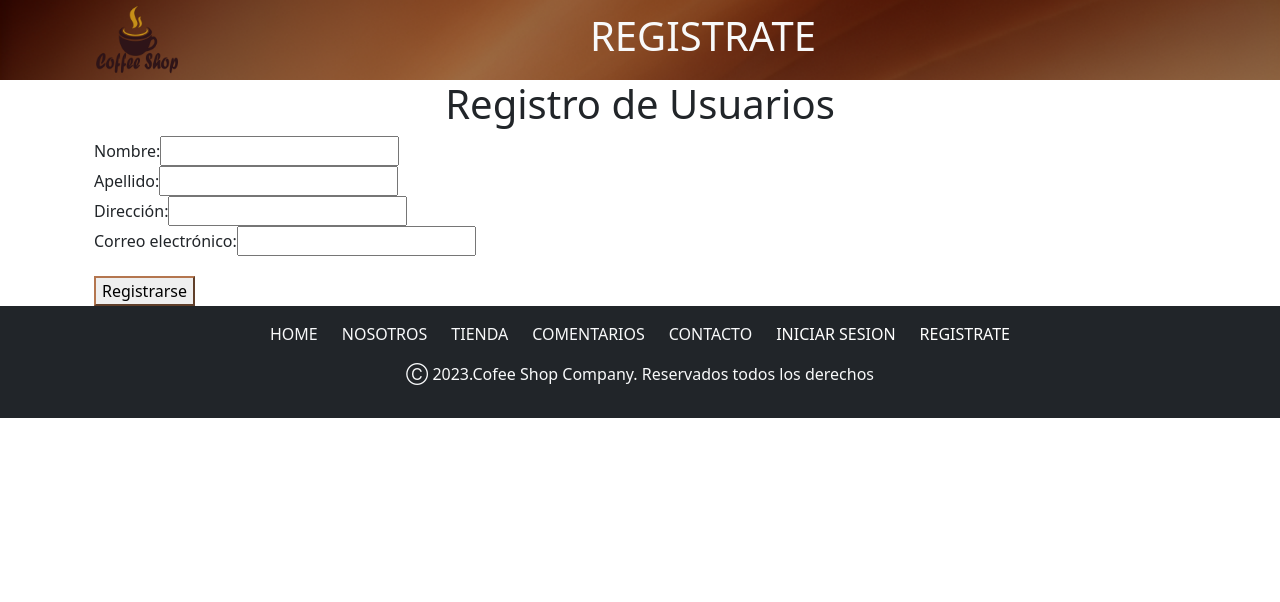
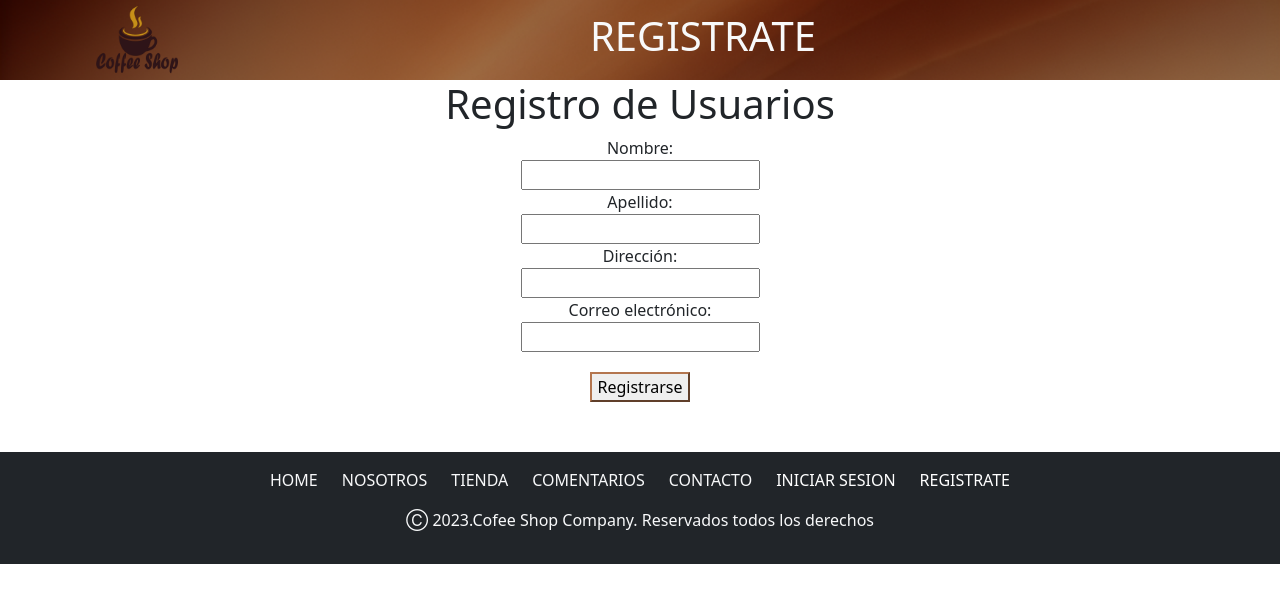
Before and after one commit to dmunoz80/CoffeShop-ProyectoFinal, a React (Create React App) app: page /Registre in a window 1280 px wide. Shown: the top 602 px of the page. Built offline with nearby package versions, Linux system fonts and the light colour scheme.

Commit message:
actualizacion

```diff
--- a/src/components/Formregistre.jsx
+++ b/src/components/Formregistre.jsx
@@ -37,19 +37,19 @@ function Registre() {
 
                     <h1 style={{ textAlign: "center" }} >Registro de Usuarios</h1>
 
-                    <Col> <form onSubmit={handleSubmit}>
+                    <Col style={{ textAlign: "center", marginBottom: "50px" }} > <form onSubmit={handleSubmit}>
                         <div>
-                            <label htmlFor="firstName">Nombre:</label>
+                            <Col><label htmlFor="firstName">Nombre:</label></Col>
                             <input type="text" id="firstName" name="firstName" value={userData.firstName} onChange={handleInputChange} required />
                         </div>
                         <div>
-                            <label htmlFor="lastName">Apellido:</label>
+                            <Col><label htmlFor="lastName">Apellido:</label></Col>
                             <input type="text" id="lastName" name="lastName" value={userData.lastName} onChange={handleInputChange} required />
                         </div>
-                        <label htmlFor="address">Dirección:</label>
+                        <Col><label htmlFor="address">Dirección:</label></Col>
                         <input type="text" id="address" name="address" value={userData.address} onChange={handleInputChange} required />
                         <div>
-                            <label htmlFor="email">Correo electrónico:</label>
+                            <Col> <label htmlFor="email">Correo electrónico:</label></Col>
                             <input type="email" id="email" name="email" value={userData.email} onChange={handleInputChange} required />
                         </div>
                         <button
```
